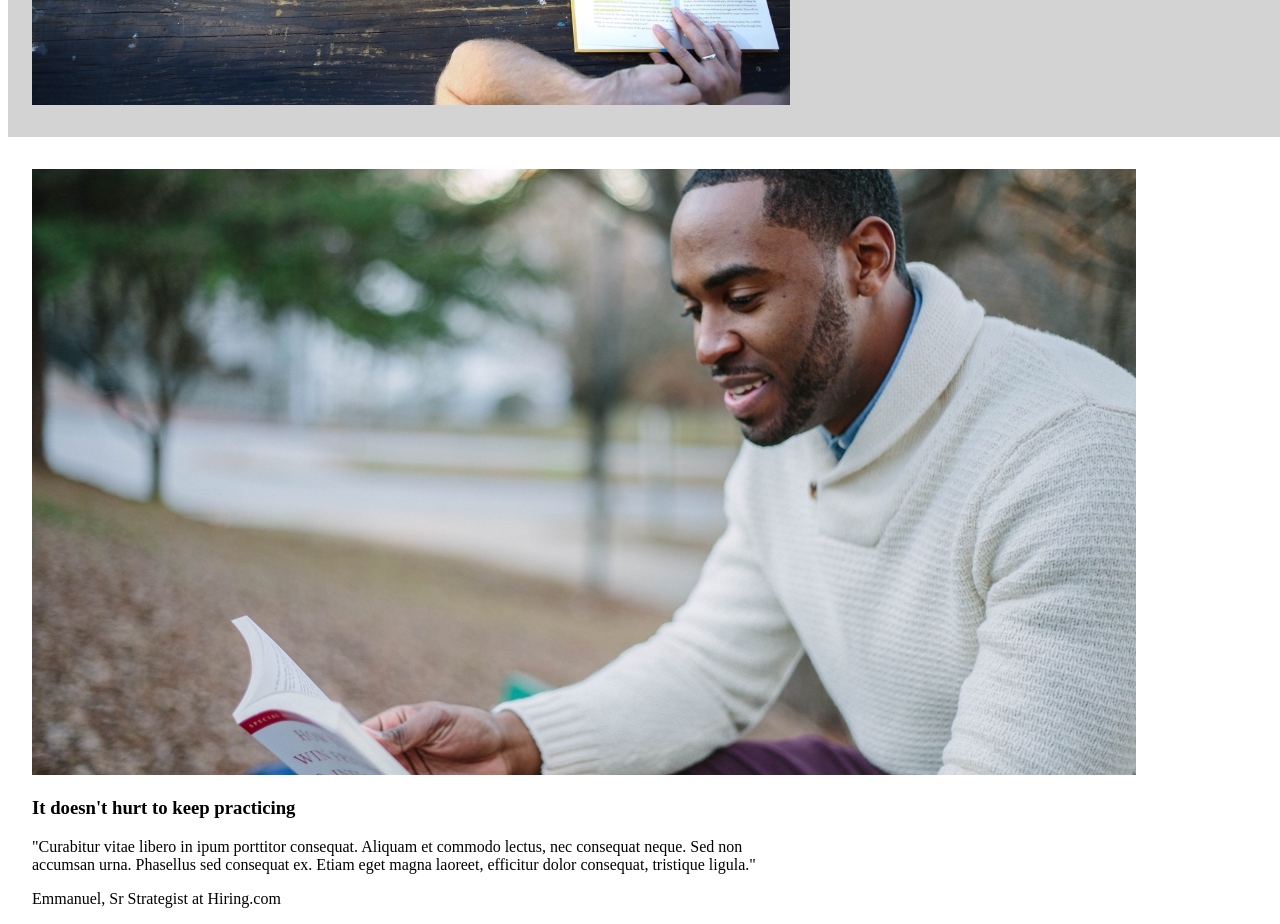
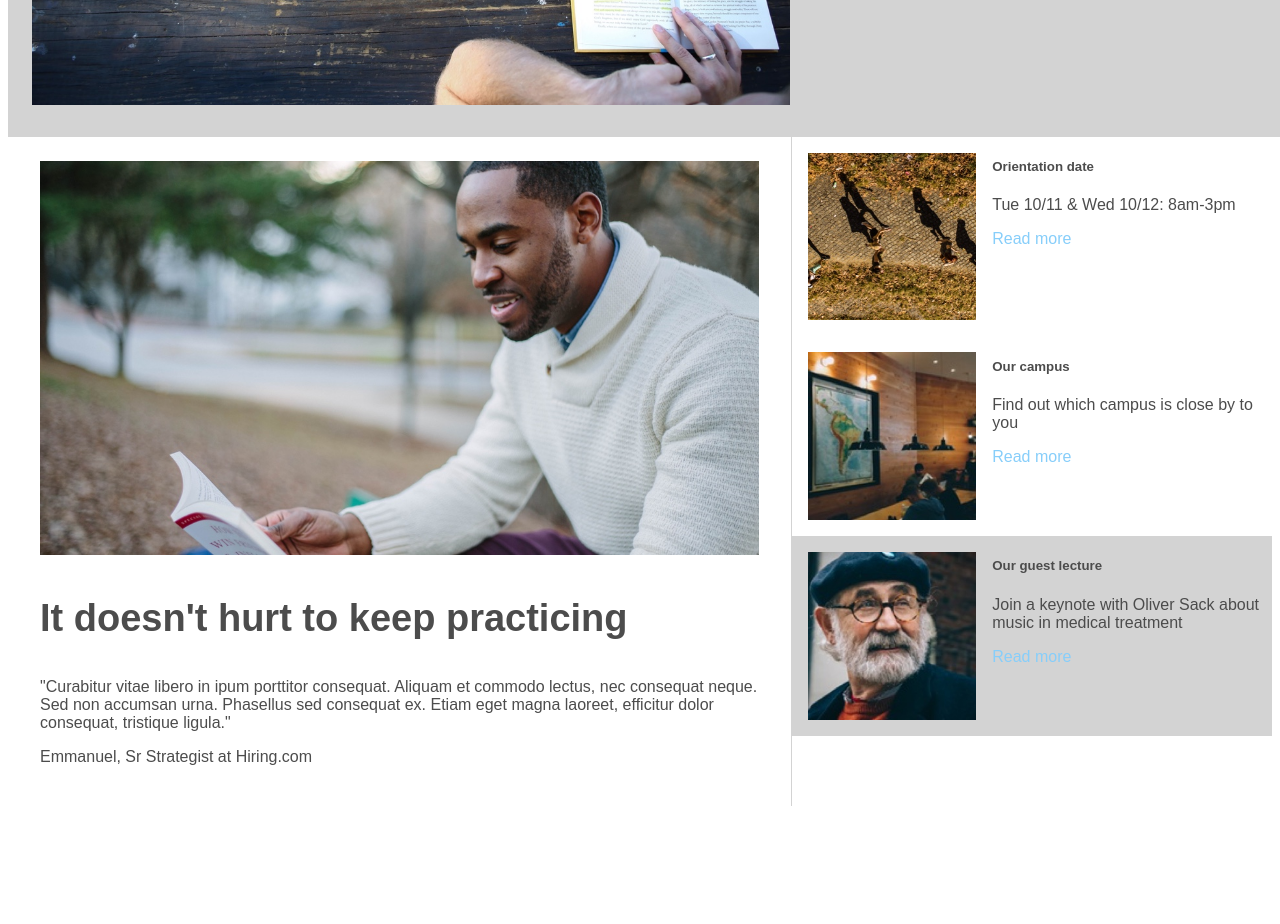
Before and after one commit to RohinDev/Colmar-Academy, a plain HTML site: page index.html in a window 1280 px wide. Shown: the part 560-1484 px from the top of the page. After the commit the page ends 1374 px from the top, so only its background shows below. Drawn offline with Linux system fonts and the light colour scheme; files whose address does not match are found by name.

Commit message:
further changes to style

```diff
--- a/index.html
+++ b/index.html
@@ -35,12 +35,49 @@
 
 <!-- page 2 -->
 
-<div class="page2">
+<div id="pagetwo">
+
     <div class="leftcontainer">
         <img src="../Colmar Academy/resources/images/information-main.jpg"/>
-        <h3>It doesn't hurt to keep practicing</h3>
-        <span>"Curabitur vitae libero in ipum porttitor consequat. Aliquam et commodo lectus, nec consequat neque. Sed non accumsan urna. Phasellus sed consequat ex. Etiam eget magna laoreet, efficitur dolor consequat, tristique ligula."</span>
-        <p>Emmanuel, Sr Strategist at Hiring.com</p>
+        <div class="lefttext">
+            <h3>It doesn't hurt to keep practicing</h3>
+            <span>"Curabitur vitae libero in ipum porttitor consequat. Aliquam et commodo lectus, nec consequat neque. Sed non accumsan urna. Phasellus sed consequat ex. Etiam eget magna laoreet, efficitur dolor consequat, tristique ligula."</span>
+            <p></p>
+            <p>Emmanuel, Sr Strategist at Hiring.com</p>
+        </div>
+    </div>
+
+    <div id= "rightcontainer">
+       <div id="block1">
+        <div class="block">
+            <img src="resources/images/information-orientation.jpg"/>
+            <div class="text">
+                <h5>Orientation date</h5>
+                <p>Tue 10/11 & Wed 10/12: 8am-3pm</p>
+                <a href="#">Read more</a>
+            </div>
+        </div>
+       </div>
+       <div id="block2">
+        <div class="block">
+            <img src="resources/images/information-campus.jpg"/>
+            <div class="text">
+                <h5>Our campus</h5>
+                <p>Find out which campus is close by to you</p>
+                <a href="#">Read more</a>
+            </div>
+        </div>
+       </div>
+      <div class="block3">
+        <div class="block">
+                <img src="resources/images/information-guest-lecture.jpg"/>
+                    <div class="text">
+                        <h5>Our guest lecture</h5>
+                        <p>Join a keynote with Oliver Sack about music in medical treatment</p>
+                        <a href="#">Read more</a>
+                    </div>
+        </div>
+      </div>
     </div>
 </div>
 </body>
--- a/resources/css/styles.css
+++ b/resources/css/styles.css
@@ -4,6 +4,11 @@
     display: flex;
     justify-content: center;
     flex-wrap: wrap;
+}
+
+body{
+    font-family: Arial, Helvetica, sans-serif;
+    color: #4c4c4c;
 }
 
 /* Header section */
@@ -29,6 +34,7 @@ h1 span {
 nav span {
     display: inline-block;
     padding-right: 16px;
+    font-family: Arial, Helvetica, sans-serif;
 }
 
 nav {
@@ -59,7 +65,6 @@ nav {
     display: block;
     padding-left: 24px;
     width: 30%;
-
 }
 
 .headings h1{
@@ -90,8 +95,62 @@ nav {
 
 /* page 2 */
 
+#pagetwo{
+    display: flex;
+    width: 100%;
+}
+
 .leftcontainer{
-    width: 60%;
-    padding-top: 32px;
-    padding-left: 24px;
+   padding: 24px 32px;
+   width: 60%;
+
 }
+
+.leftcontainer img{
+    width: 100%;
+
+}
+
+.lefttext{
+    width: 100%;
+}
+
+.lefttext h3{
+    font-size: 38px;
+
+}
+
+#rightcontainer {
+    display: block;
+    border-left: lightgray 1px solid;
+    width: 40%;
+}
+
+.block{
+    display: flex;
+    border-bottom: lightgray;
+}
+
+.block img{
+    width: 35%;
+    height: auto;
+    padding: 16px;
+}
+
+.text{
+    display: block;
+    width: 65%;
+    vertical-align: middle;
+
+}
+
+
+.text a{
+    text-decoration: none;
+    color: lightskyblue;
+}
+
+.block3{
+    display: flex;
+    background-color: lightgray;
+}
```
